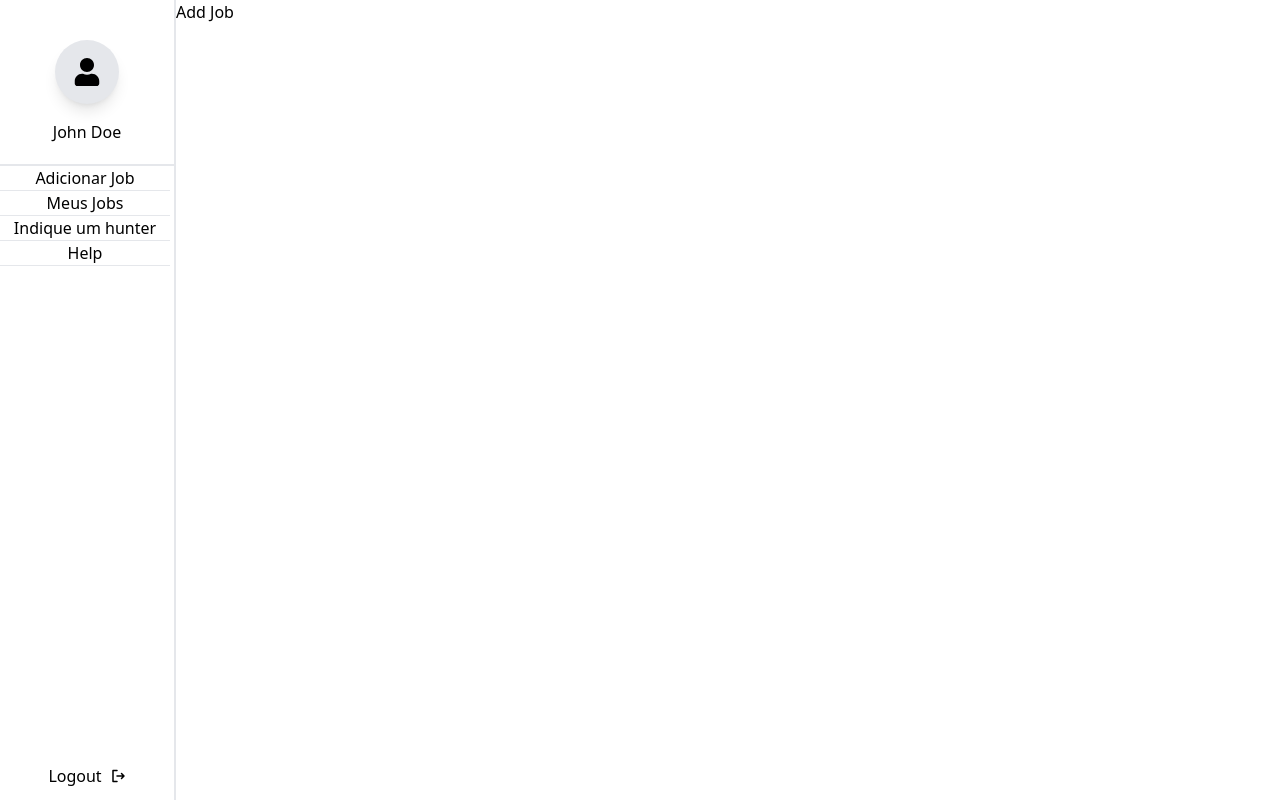
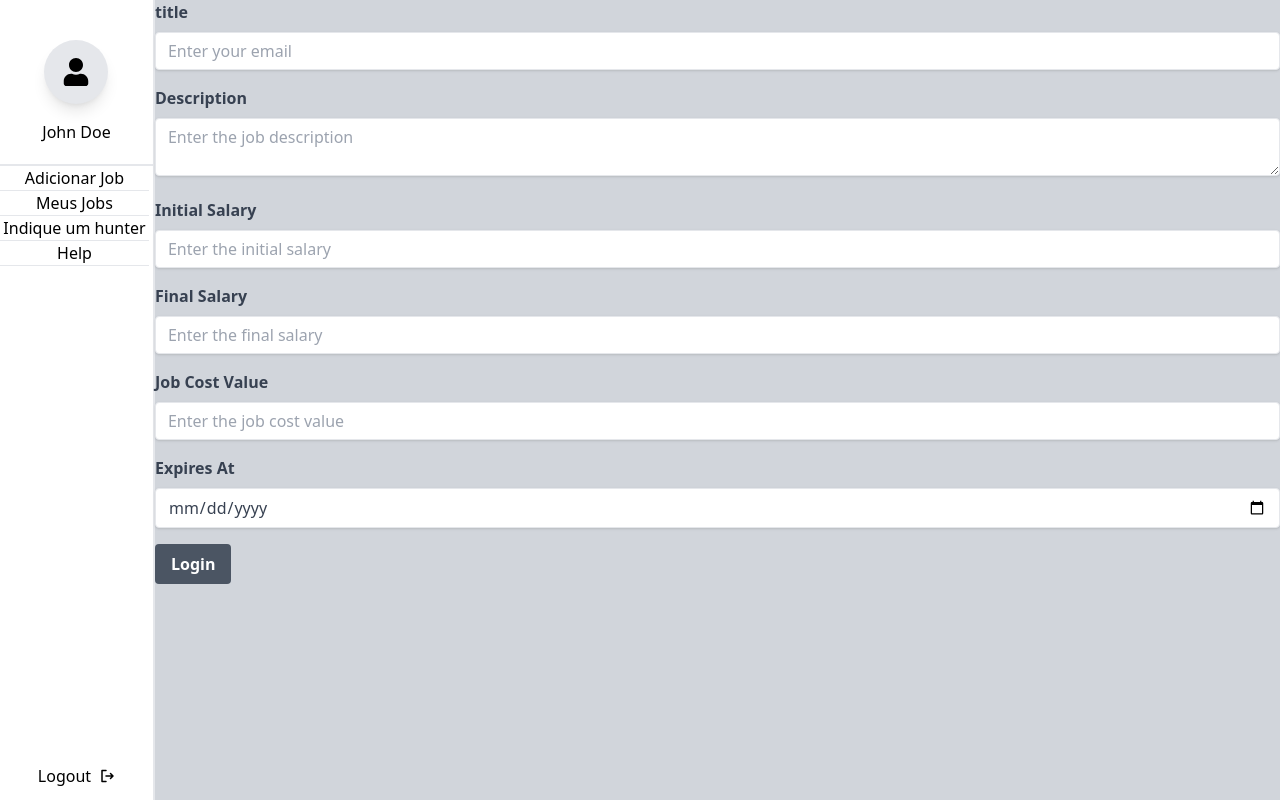
Before and after one commit to Eduardo-Lupa/rh-management-frontend, a React (Vite) app: page /user/add_job in a window 1280 px wide. Built offline with nearby package versions, Linux system fonts and the light colour scheme; sample sign-in values are in the browser's storage; what react-oidc-context would draw is missing.

Commit message:
create add job route e basic page

```diff
--- a/src/api/endpoints/post.tsx
+++ b/src/api/endpoints/post.tsx
@@ -6,3 +6,7 @@ const axiosInstance = useAxiosInstance();
 export const postAuthLogin = async (data: LoginType) => {
     return await axiosInstance.post("/auth/login", data);
 }
+
+export const postCreateJob = async (data: any) => {
+    return await axiosInstance.post("/company/job", data);
+}
--- a/src/api/hooks.tsx
+++ b/src/api/hooks.tsx
@@ -1,6 +1,6 @@
 import { useMutation, useQuery } from "@tanstack/react-query";
 import { LoginType } from "../types/login";
-import { postAuthLogin } from "./endpoints/post";
+import { postAuthLogin, postCreateJob } from "./endpoints/post";
 import { getAuthType } from "./endpoints/get";
 
 // arquivo para configurar os mutations e querries do react-query
@@ -17,3 +17,9 @@ export const useAuthenticatedType = () => {
     queryFn: () => getAuthType(),
   })
 };
+
+export const useCreateJob = () => {
+  return useMutation({
+    mutationFn: (data) => postCreateJob(data),
+  })
+};
--- a/src/pages/addJob.tsx
+++ b/src/pages/addJob.tsx
@@ -1,4 +1,6 @@
 import { useForm } from "react-hook-form";
+import { useCreateJob } from "../api/hooks";
+import { toast } from "react-toastify";
 
 export const AddJob = () => {
   const {
@@ -8,13 +10,129 @@ export const AddJob = () => {
     formState: { errors },
   } = useForm();
 
-  const onSubmit = (data: any) => {
-    console.log(data);
+  const { mutate: mutateCreateJob } = useCreateJob();
+
+  const createButton = (data: any) => {
+    mutateCreateJob(data, {
+      onSuccess: () => {
+        toast.success("Criado com sucesso!");
+        reset();
+      },
+      onError: (erro: any) => {
+        console.log(erro.response.data.message);
+        toast.error("Erro ao criar!");
+      },
+    });
   };
 
   return (
-    <div className="">
-      <h1>Add Job</h1>
+    <div className="bg-gray-300 w-full">
+      <form onSubmit={handleSubmit(createButton)}>
+        {/* title */}
+        <div className="mb-4">
+          <label htmlFor="title" className="block text-gray-700 font-bold mb-2">
+            title
+          </label>
+          <input
+            type="text"
+            id="title"
+            {...register("title", { required: true })}
+            className="shadow appearance-none border rounded w-full py-2 px-3 text-gray-700 leading-tight focus:outline-none focus:shadow-outline"
+            placeholder="Enter your email"
+          />
+        </div>
+
+        {/* description */}
+        <div className="mb-4">
+          <label
+            htmlFor="description"
+            className="block text-gray-700 font-bold mb-2"
+          >
+            Description
+          </label>
+          <textarea
+            id="description"
+            {...register("description", { required: true })}
+            className="shadow appearance-none border rounded w-full py-2 px-3 text-gray-700 leading-tight focus:outline-none focus:shadow-outline"
+            placeholder="Enter the job description"
+          />
+        </div>
+
+        {/* initial_salary */}
+        <div className="mb-4">
+          <label
+            htmlFor="initial_salary"
+            className="block text-gray-700 font-bold mb-2"
+          >
+            Initial Salary
+          </label>
+          <input
+            type="number"
+            id="initial_salary"
+            {...register("initial_salary", { required: true })}
+            className="shadow appearance-none border rounded w-full py-2 px-3 text-gray-700 leading-tight focus:outline-none focus:shadow-outline"
+            placeholder="Enter the initial salary"
+          />
+        </div>
+
+        {/* final_salary */}
+        <div className="mb-4">
+          <label
+            htmlFor="final_salary"
+            className="block text-gray-700 font-bold mb-2"
+          >
+            Final Salary
+          </label>
+          <input
+            type="number"
+            id="final_salary"
+            {...register("final_salary", { required: true })}
+            className="shadow appearance-none border rounded w-full py-2 px-3 text-gray-700 leading-tight focus:outline-none focus:shadow-outline"
+            placeholder="Enter the final salary"
+          />
+        </div>
+
+        {/* job_cost_value */}
+        <div className="mb-4">
+          <label
+            htmlFor="job_cost_value"
+            className="block text-gray-700 font-bold mb-2"
+          >
+            Job Cost Value
+          </label>
+          <input
+            type="number"
+            id="job_cost_value"
+            {...register("job_cost_value", { required: true })}
+            className="shadow appearance-none border rounded w-full py-2 px-3 text-gray-700 leading-tight focus:outline-none focus:shadow-outline"
+            placeholder="Enter the job cost value"
+          />
+        </div>
+
+        {/* expires_at */}
+        <div className="mb-4">
+          <label
+            htmlFor="expires_at"
+            className="block text-gray-700 font-bold mb-2"
+          >
+            Expires At
+          </label>
+          <input
+            type="date"
+            id="expires_at"
+            {...register("expires_at", { required: true })}
+            className="shadow appearance-none border rounded w-full py-2 px-3 text-gray-700 leading-tight focus:outline-none focus:shadow-outline"
+          />
+        </div>
+
+        {/* submit button */}
+        <button
+          type="submit"
+          className="bg-gray-600 hover:bg-gray-700 text-white font-bold py-2 px-4 rounded focus:outline-none focus:shadow-outline"
+        >
+          Login
+        </button>
+      </form>
     </div>
   );
 };
```
